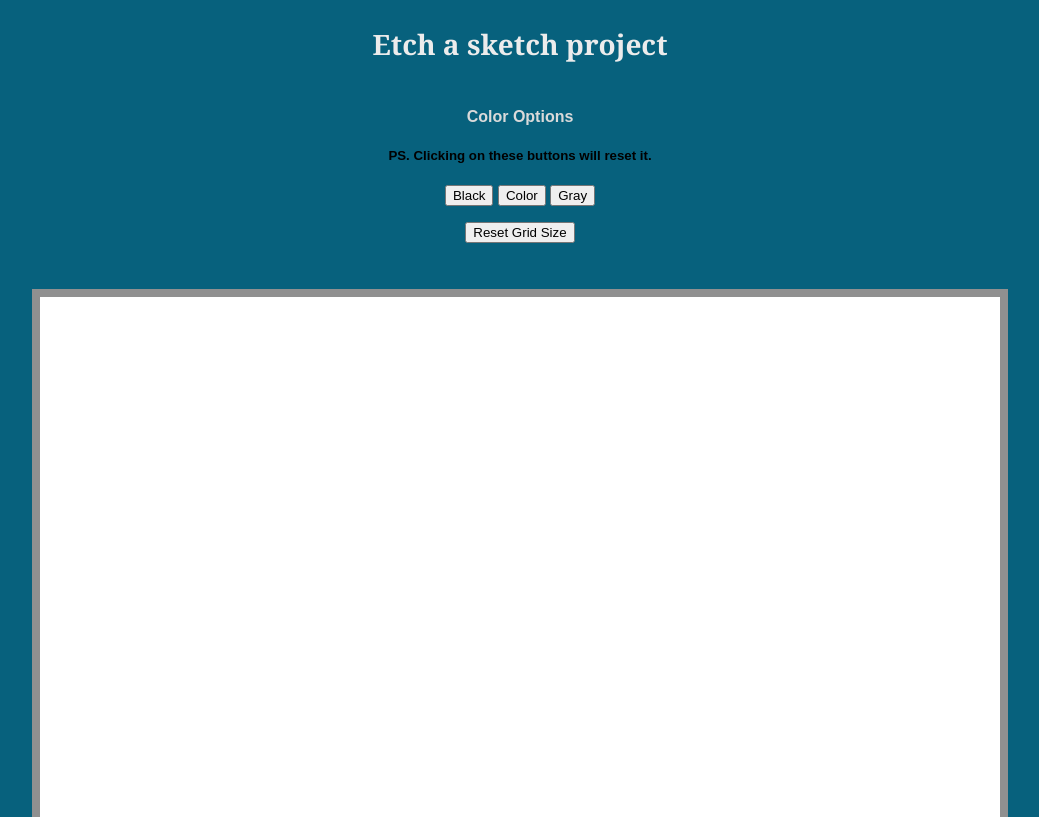
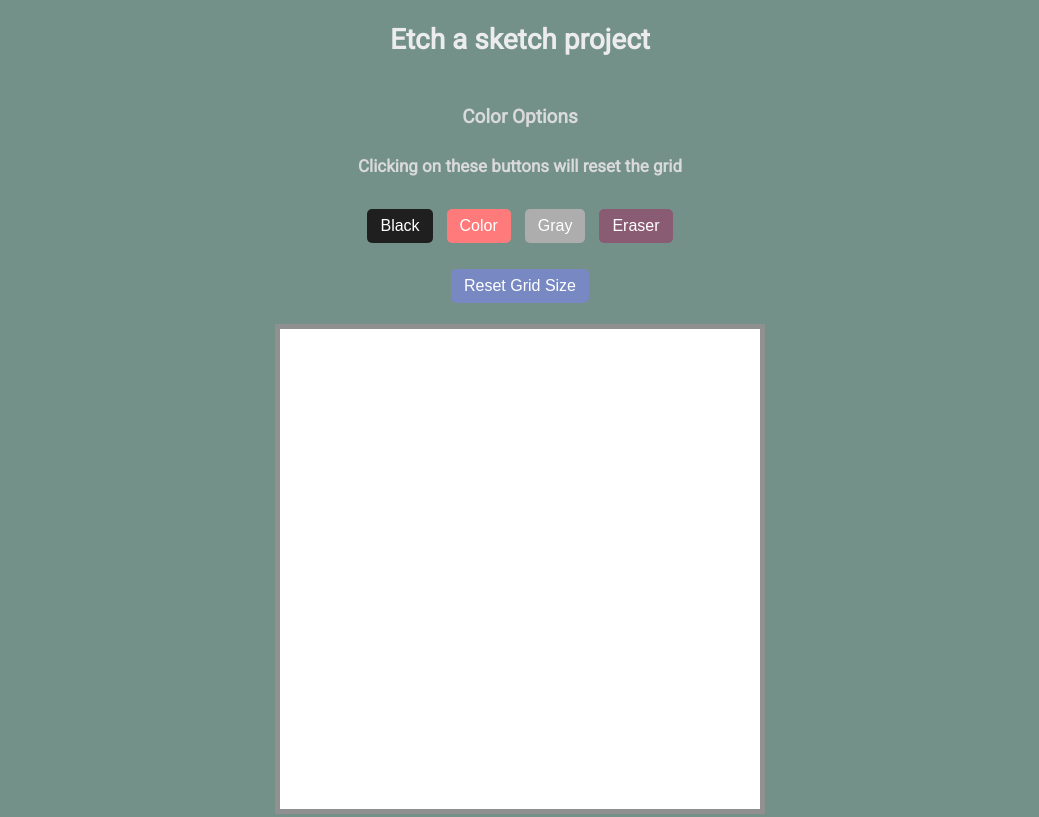
Before and after one commit to jianrong7/etch-a-sketch, a plain HTML site: page index.html in a window 1280 px wide. Shown: the top 817 px of the page, without its empty margins (120-1159 px from the left). Drawn offline with Linux system fonts and the light colour scheme.

Commit message:
Added Eraser function. Cleaned up aesthetics. Improved javascript functionality.

```diff
--- a/index.html
+++ b/index.html
@@ -6,6 +6,7 @@
     <meta name="viewport" content="width=device-width, initial-scale=1.0">
     <title>Etch a Sketch</title>
     <link rel="stylesheet" href="styles.css">
+    <link href='https://fonts.googleapis.com/css?family=Roboto' rel='stylesheet'>
 </head>
 
 <body>
@@ -13,10 +14,11 @@
     <header>
         <div class="colors">
             <h4>Color Options</h4>
-            <h5>PS. Clicking on these buttons will reset it.</h5>
+            <h5>Clicking on these buttons will reset the grid</h5>
             <button id="black">Black</button>
             <button id="color">Color</button>
             <button id="gray">Gray</button>
+            <button id="eraser">Eraser</button>
             <p>
                 <button id="size">Reset Grid Size</button>
             </p>
--- a/script.js
+++ b/script.js
@@ -3,17 +3,24 @@ const blackButton = document.getElementById("black");
 const colorButton = document.getElementById("color");
 const grayButton = document.getElementById("gray");
 const resetButton = document.getElementById("size");
+const eraserButton = document.getElementById("eraser");
 const gridItems = document.querySelectorAll(".grid-item");
 
 function makeRows(rows, cols) {
+  //const grid = gridSize.value ** 2;
   container.style.setProperty('--grid-rows', rows);
   container.style.setProperty('--grid-cols', cols);
-  for (c = 0; c < (rows * cols); c++) {
-    let cell = document.createElement("div");
-    cell.classList.add("grid-item")
-    container.appendChild(cell)
-  };
-};
+  for (let i = 0; i < (rows * cols); i++) {
+      let cell = document.createElement("div");
+      cell.classList.add('grid-item')
+      let squareHeightAndWidth = 480 / rows;
+
+      cell.style.height = squareHeightAndWidth + 'px'
+      cell.style.width = squareHeightAndWidth + 'px'
+
+      container.appendChild(cell);
+  }
+}
 
 function blackColor() {
   const gridItems = document.querySelectorAll(".grid-item");
@@ -42,6 +49,15 @@ function grayColor() {
           gridItem.style.backgroundColor = "black";
       });
   });
+}
+
+function eraser() {
+  const gridItems = document.querySelectorAll(".grid-item");
+  gridItems.forEach((gridItem) => {
+    gridItem.addEventListener("mouseover", function(e) {
+      gridItem.style.backgroundColor = "white";
+    })
+  })
 }
 
 function resize(){
@@ -91,6 +107,10 @@ grayButton.addEventListener("click", function(){
   grayColor();
 });
 
+eraserButton.addEventListener("click", function(){
+  eraser();
+});
+
 resetButton.addEventListener("click", function(){
   container.innerHTML = "";
   resize();
--- a/styles.css
+++ b/styles.css
@@ -3,21 +3,23 @@
   --grid-rows: 1;
 }
 body {
-    font-family: Arial, Helvetica, sans-serif;
+    font-family: Roboto;
     font-size: 16px;
-    background-color: #07617d;
+    background-color: #739189;
 }
 h2 {
-    margin-top: 2%;
     font-size: 28px;
     text-align: center;
     color: rgb(236, 236, 236);
-    font-family: Cambria, Cochin, Georgia, Times, 'Times New Roman', serif;
+    font-family: Roboto;
 }
 h4 {
     text-align: center;
-    font-size: medium;
+    font-size: 19px;
     color: rgb(218, 218, 218);
+}
+h5 {
+  font-size: 17px;
 }
 header {
     display: flex;
@@ -26,18 +28,103 @@ header {
 #container {
   background-color: #ffffff;
   display: grid;
-  align-self: center;
   grid-template-rows: repeat(var(--grid-rows), 1fr);
   grid-template-columns: repeat(var(--grid-cols), 1fr);
-  height: 960px;
-  width: 960px;
+  height: 480px;
+  width: 480px;
   margin: auto;
-  border: 8px solid rgb(144, 144, 144);
+  border: 5px solid rgb(144, 144, 144);
+}
+.colors {
+    text-align: center;
+    color: rgb(218, 218, 218);
 }
 .grid-item {
-  padding: 1em;
+  text-align: center;
+  display: flex;
 }
-.colors {
-    margin-bottom: 30px;
-    text-align: center;
+#black {
+  background-color: #1f1f1f;
+  border: none;
+  color: white;
+  padding: 8px 13px;
+  text-align: center;
+  text-decoration: none;
+  display: inline-block;
+  font-size: 16px;
+  margin: 5px;
+  border-radius: 5px;
 }
+#black:hover {
+  font-weight: bold;
+  background-color: #0f0f0f;
+  transform: scale(1.05)
+}
+#color {
+  background: #ff7a7a; /* For browsers that do not support gradients */
+  border: none;
+  color: white;
+  padding: 8px 13px;
+  text-align: center;
+  text-decoration: none;
+  display: inline-block;
+  font-size: 16px;
+  margin: 5px;
+  border-radius: 5px;
+}
+#color:hover {
+  font-weight: bold;
+  background-color: #ff3030;
+  transform: scale(1.05)
+}
+#gray {
+  background: #adadad; /* For browsers that do not support gradients */
+  border: none;
+  color: white;
+  padding: 8px 13px;
+  text-align: center;
+  text-decoration: none;
+  display: inline-block;
+  font-size: 16px;
+  margin: 5px;
+  border-radius: 5px;
+}
+#gray:hover {
+  font-weight: bold;
+  background-color: #525252;
+  transform: scale(1.05)
+}
+#size {
+  background: #7888c2; /* For browsers that do not support gradients */
+  border: none;
+  color: white;
+  padding: 8px 13px;
+  text-align: center;
+  text-decoration: none;
+  display: inline-block;
+  font-size: 16px;
+  margin: 5px;
+  border-radius: 5px;
+}
+#size:hover {
+  font-weight: bold;
+  background-color: #4761bf;
+  transform: scale(1.05)
+}
+#eraser {
+  background: #8a5c73; /* For browsers that do not support gradients */
+  border: none;
+  color: white;
+  padding: 8px 13px;
+  text-align: center;
+  text-decoration: none;
+  display: inline-block;
+  font-size: 16px;
+  margin: 5px;
+  border-radius: 5px;
+}
+#eraser:hover {
+  font-weight: bold;
+  background-color: #42363c;
+  transform: scale(1.05)
+}
```
